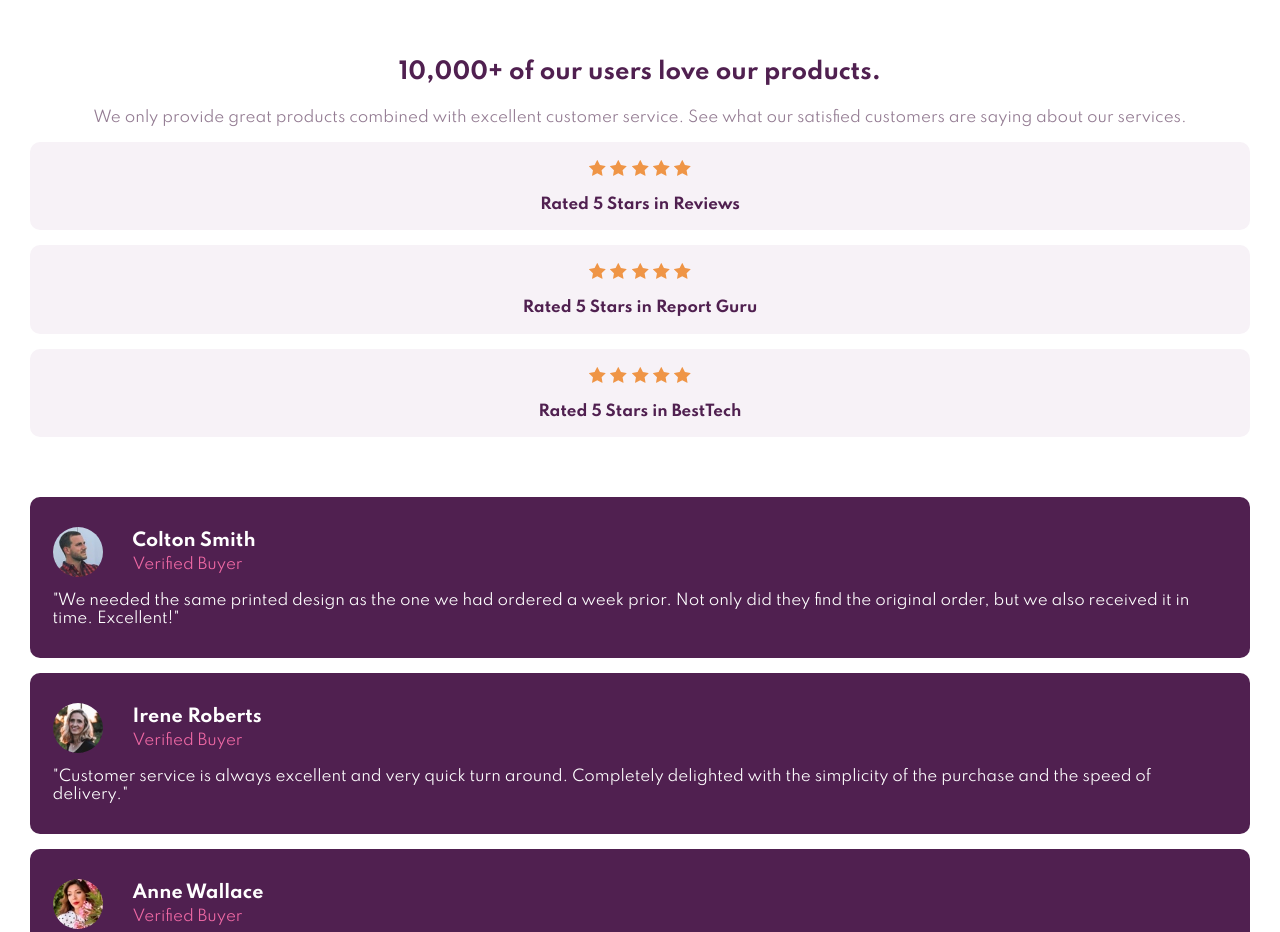
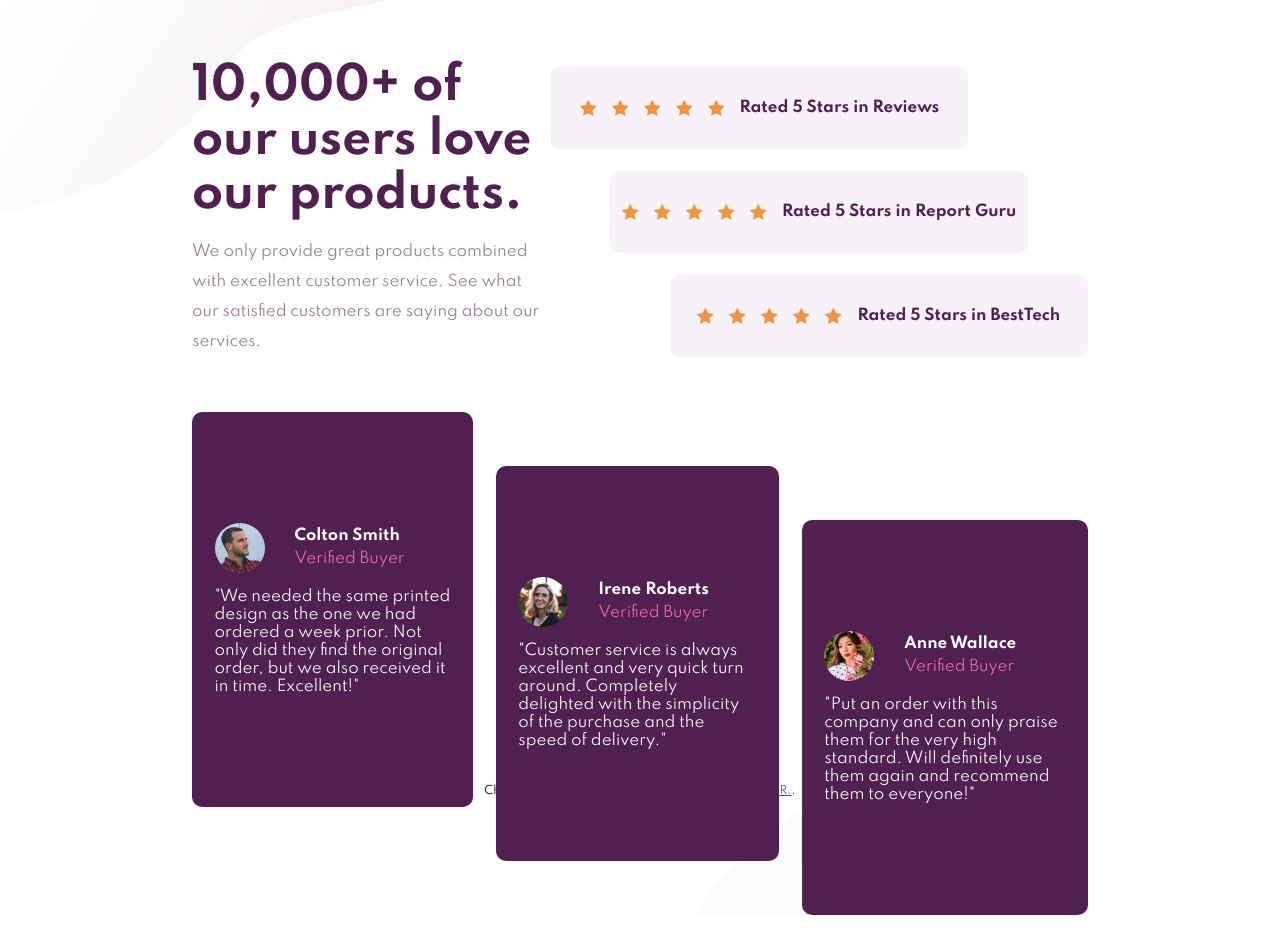
Before and after one commit to victorcr87/social-proof-section, a plain HTML site: page index.html in a window 1280 px wide. Shown: the top 932 px of the page. Drawn offline with Linux system fonts and the light colour scheme.

Commit message:
desktop version added

```diff
--- a/index.html
+++ b/index.html
@@ -18,7 +18,7 @@
   </head>
   <body>
     <main>
-      <div class="wraper heading-and-description">
+      <div class="heading-and-description">
         <section class="heading">
           <h1 class="title">10,000+ of our users love our products.</h1>
           <p class="description">
@@ -26,6 +26,7 @@
             service. See what our satisfied customers are saying about our
             services.
           </p>
+        </section>
         <section class="ratings-container">
           <div class="rate-card">
             <img src="./images/icon-star.svg" alt="star" />
@@ -52,9 +53,8 @@
             <p>Rated 5 Stars in BestTech</p>
           </div>
         </section>
-        </section>
       </div>
-      <section class="wraper opinions">
+      <section class="opinions">
         <div class="opinion-card">
           <div class="opinion-card-inner">
             <div class="opinion-heading">
--- a/style.css
+++ b/style.css
@@ -19,14 +19,25 @@ body {
   font-family: "Spartan", sans-serif;
   font-size: 15px;
   margin: 0;
-  background: white;
+  background: 0px -150px url("./images/bg-pattern-top-desktop.svg"),
+    0px 700px url("./images/bg-pattern-bottom-desktop.svg");
+  background-repeat: no-repeat;
+
   width: 100%;
   height: 100%;
   display: grid;
+  place-items: center;
   grid-template-rows: 1fr auto;
 }
+h3,
+h4,
+p {
+  font-size: 15px;
+}
 main {
-  margin: 1em 2em 1.5em 2em;
+  max-width: 450px;
+  position: relative;
+  margin: 1em 1.5em 1.5em 1.5em;
   display: flex;
   flex-direction: column;
   text-align: center;
@@ -83,6 +94,75 @@ main {
   margin: 0;
   line-height: 1.5em;
   color: var(--soft-pink);
-
   font-weight: 400;
 }
+@media (max-width: 360px) {
+  body {
+    background: 0px -150px no-repeat url("./images/bg-pattern-top-desktop.svg"),
+      0px 800px no-repeat url("./images/bg-pattern-bottom-desktop.svg");
+  }
+}
+@media (min-width: 1000px) {
+  main {
+    max-width: 70%;
+  }
+  .heading-and-description {
+    width: 100%;
+    display: flex;
+    flex-direction: row;
+    justify-content: space-between;
+    text-align: left;
+    margin-top: 10px;
+    margin-bottom: 40px;
+  }
+  .heading {
+    width: 40%;
+  }
+  .ratings-container {
+    width: 60%;
+  }
+  .title {
+    font-size: 3rem;
+    margin: 0;
+  }
+  .description {
+    line-height: 2em;
+  }
+  .ratings-container {
+    display: grid;
+    grid-template-columns: repeat(9, 11.1111%);
+    grid-template-rows: auto auto auto;
+  }
+  .rate-card {
+    padding: 1em 0 1em 0;
+    margin-top: 0.5em;
+    grid-column: 2/9;
+    display: flex;
+    align-items: center;
+    justify-content: center;
+  }
+  .rate-card:first-child {
+    grid-column: 1/8;
+  }
+  .rate-card:last-child {
+    grid-column: 3/10;
+  }
+  .rate-card > * {
+    margin: 0.5em;
+  }
+  .opinions {
+    display: grid;
+    grid-template-columns: auto auto auto;
+    grid-template-rows: repeat(10, 10%);
+    gap: 1.5em;
+  }
+  .opinion-card:first-child {
+    grid-row: 1/9;
+  }
+  .opinion-card {
+    grid-row: 2/10;
+  }
+  .opinion-card:last-child {
+    grid-row: 3/11;
+  }
+}
```
Lines whose indentation alone changed are shown as unchanged.
